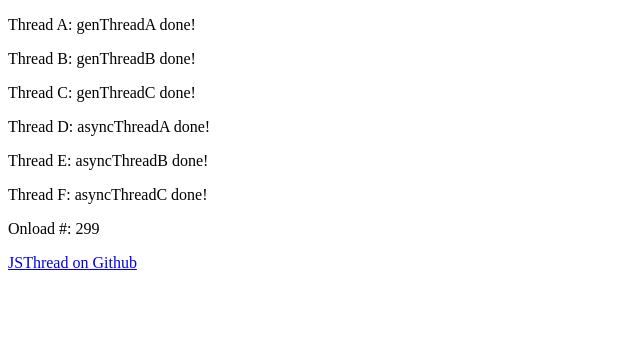
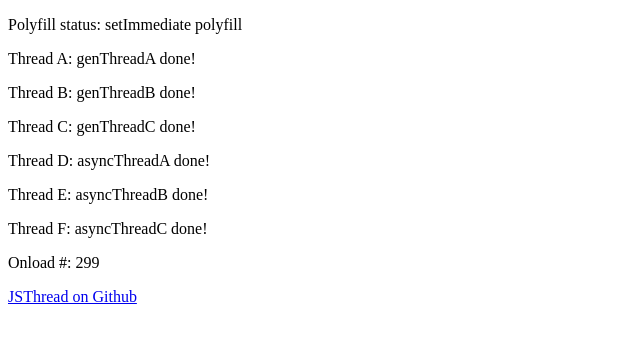
Before and after one commit to Nishimura-Katsuo/JSThread, a plain HTML site: page index.html in a window 1280 px wide. Shown: the whole page, without its empty margins (0-640 px from the left). Drawn offline with Linux system fonts and the light colour scheme.

Commit message:
Added polyfill reporting for debugging

```diff
--- a/JSThread.js
+++ b/JSThread.js
@@ -1,4 +1,5 @@
 'use strict';
+let polyfillStatus = 'unknown';
 
 if (!this.setImmediate) { // polyfill for non-node applications, way faster than setTimeout(func, 0)
 	let ID = 1337, funcs = {};
@@ -16,12 +17,20 @@ if (!this.setImmediate) { // polyfill for non-node applications, way faster than
 			funcs[fid] = {func, args};
 			window.postMessage({fid});
 		};
+
+		polyfillStatus = 'setImmediate polyfill';
 	} catch (err) { // fallback for non-browser applications *coughd2bscough*
 		this.setImmediate = func => setTimeout(func, 0);
+		polyfillStatus = 'setImmediate fallback polyfill';
 	}
+} else {
+	polyfillStatus = 'setImmediate exists';
 }
 
 let JSThread = { // cooperative multitasking library - accepts normal, async, or generator functions
+
+	// Status of the polyfill
+	polyfillStatus: polyfillStatus,
 
 	// promise that resolves on the next event loop
 	yield: () => new Promise(resolve => setImmediate(resolve)),
--- a/ThreadTest.js
+++ b/ThreadTest.js
@@ -5,6 +5,7 @@ let getId = document.getElementById.bind(document);
 
 window.onload = JSThread.create(function *(e) {
 	console.log('window.onload', e);
+	getId('polyfillStatus').innerText = JSThread.polyfillStatus;
 	console.log('Setting up threads...');
 
 	// create + generator
--- a/index.html
+++ b/index.html
@@ -6,6 +6,7 @@
 		<script src="ThreadTest.js"></script>
 	</head>
 	<body>
+		<p>Polyfill status: <span id="polyfillStatus"></span></p>
 		<p>Thread A: <span id="genThreadA">0</span></p>
 		<p>Thread B: <span id="genThreadB">0</span></p>
 		<p>Thread C: <span id="genThreadC">0</span></p>
```
